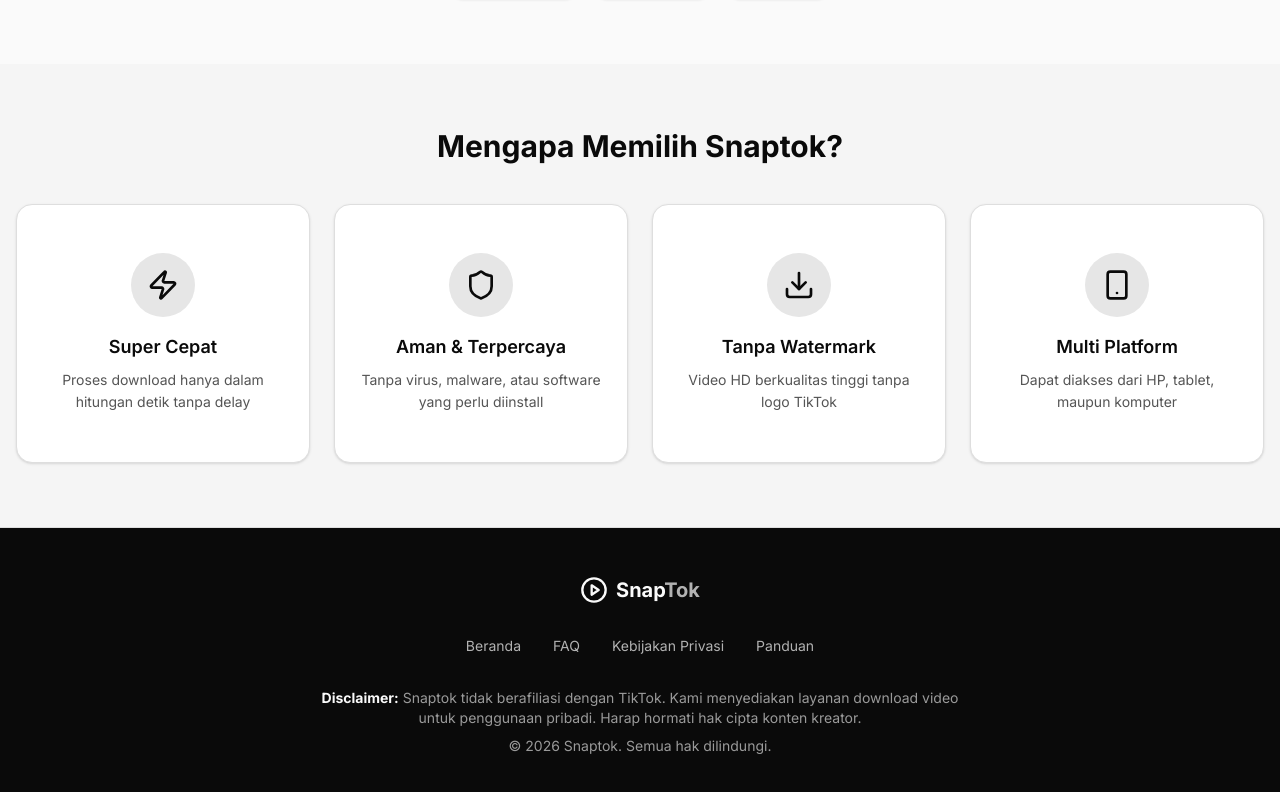
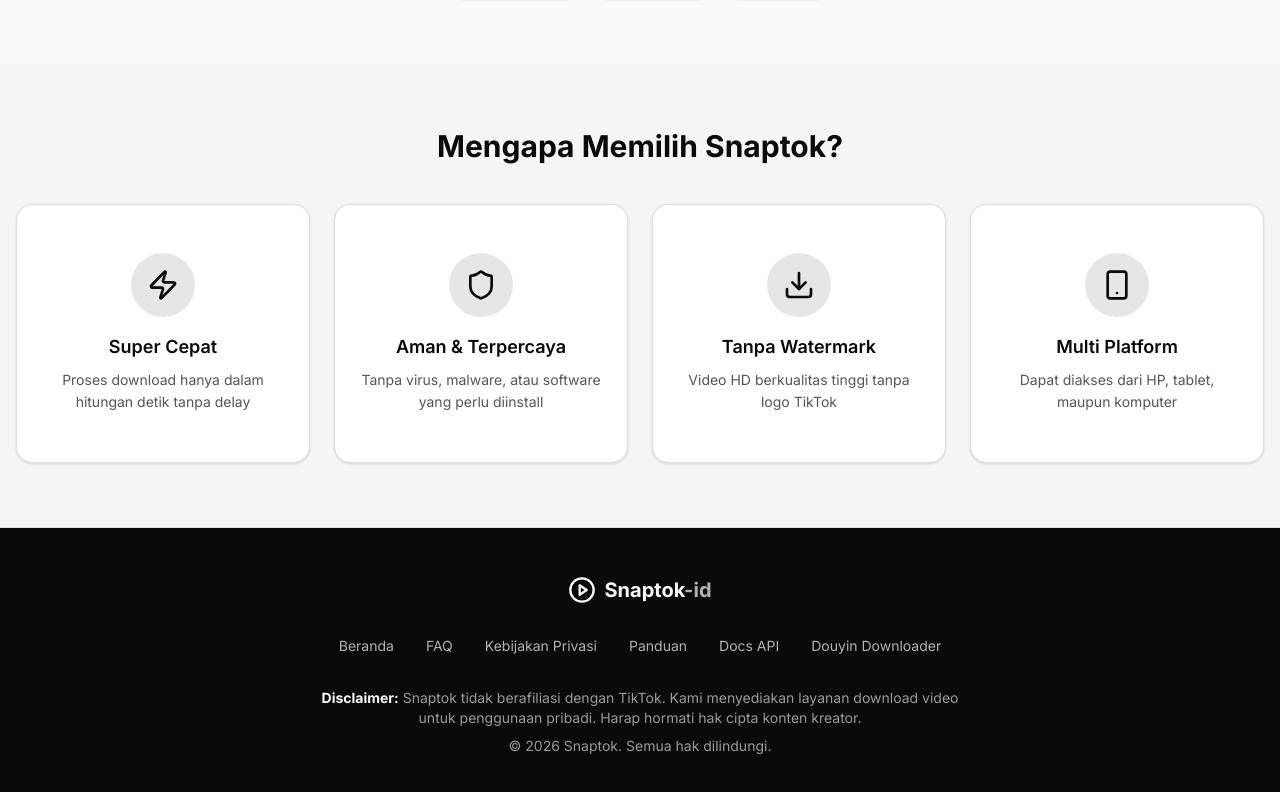
Before and after one commit to User15363828181728272/snaptok2.my.id, a Next.js app: page / in a window 1280 px wide. Shown: the part 743-1535 px from the top of the page. Built offline with nearby package versions, Linux system fonts and the light colour scheme.

Commit message:
Upload: components/footer.tsx

```diff
--- a/components/footer.tsx
+++ b/components/footer.tsx
@@ -6,6 +6,8 @@ const footerLinks = [
   { href: "/faq", label: "FAQ" },
   { href: "/privacy", label: "Kebijakan Privasi" },
   { href: "/guide", label: "Panduan" },
+  { href: "/docs", label: "Docs API" },
+  { href: "/douyin", label: "Douyin Downloader" },
 ];
 
 export function Footer() {
@@ -20,7 +22,7 @@ export function Footer() {
           >
             <PlayCircle className="h-7 w-7" />
             <span>
-              Snap<span className="opacity-70">Tok</span>
+              Snaptok<span className="opacity-70">-id</span>
             </span>
           </Link>
 
```
